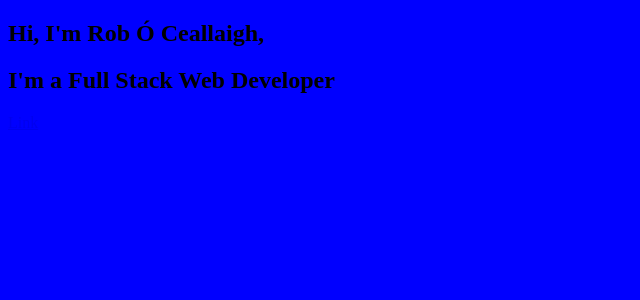
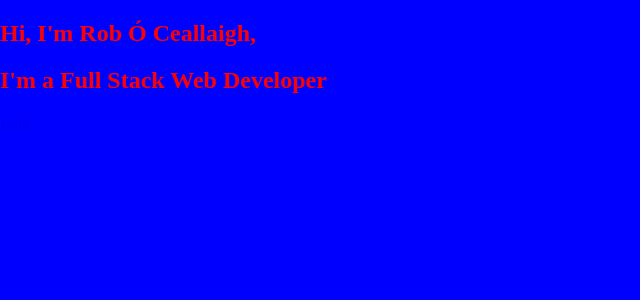
Before and after one commit to 1208kelly/portfolio-resume-02, a Django app: template templates/main.html in a window 1280 px wide. Shown: the top 300 px of the page, without its empty margins (0-640 px from the left). Run offline with Django 3.2, Linux system fonts and the light colour scheme; the template is opened without the code that fills it, so the values that code supplies are empty.

Commit message:
Adding basic css to test

```diff
--- a/static/css/style.css
+++ b/static/css/style.css
@@ -1,7 +1,17 @@
-
-
+:root{
+    --mainText: red;
+}
 
 html, body {
     background-color: blue;
     padding: 0;
+    margin: 0;
 }
+
+h1, h2, h3, h4, h5, h6, strong{
+    color: var(--mainText);
+}
+
+p, li, span, label, input, textarea{
+
+}
```
